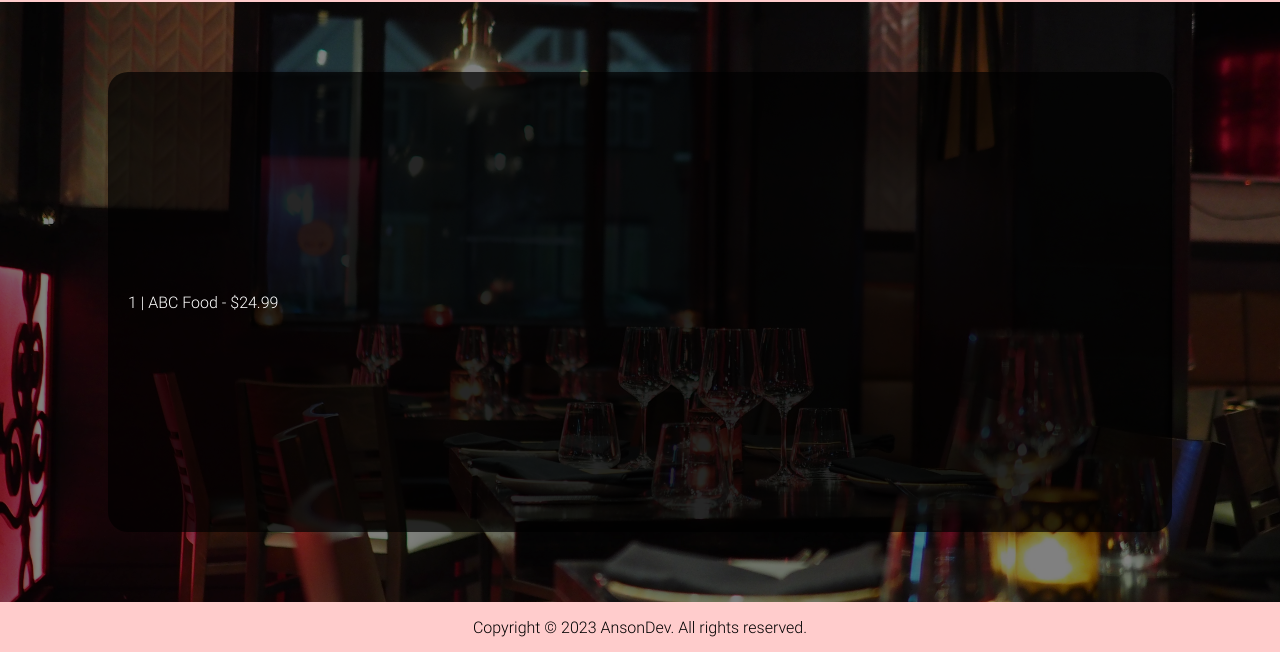
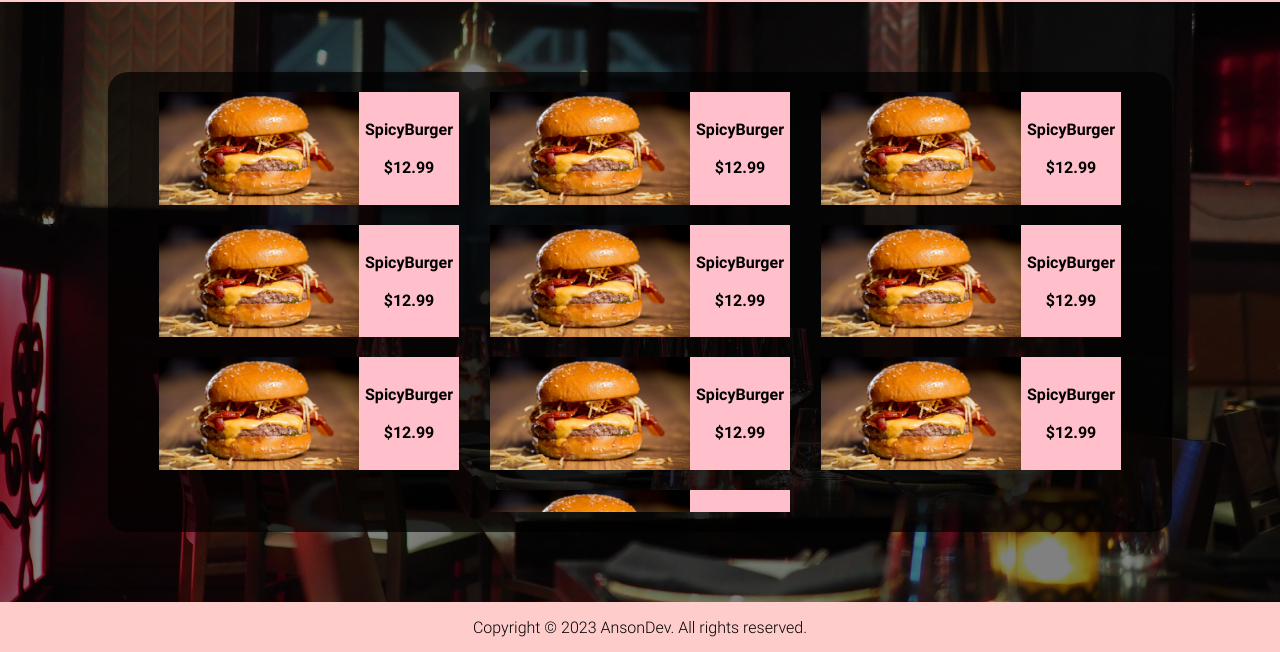
Before and after one commit to anson923/ResturantJS, a website built with webpack: page dist/index.html in a window 1280 px wide. Both pictures are taken after a click on the item "Menu". Shown: the part 195-847 px from the top of the page. Built offline with nearby package versions, Linux system fonts and the light colour scheme; files whose address does not match are found by name.

Commit message:
Added Style to Menu Items and dummy data

```diff
--- a/src/index.js
+++ b/src/index.js
@@ -25,6 +25,7 @@ tabs.forEach(tab => {
 
     const floater = document.querySelector('.floater');
     floater.innerHTML = ``;
+    floater.className = 'floater';
 
     switch(target){
 
@@ -35,6 +36,7 @@ tabs.forEach(tab => {
 
       case '#menu':
         console.log('load menu');
+        floater.classList.add('menu');
         InitMenu();
         break;
 
--- a/src/module/menu.js
+++ b/src/module/menu.js
@@ -1,21 +1,42 @@
 import '../styles/menu.css';
-
+import SpicyBurger from '../images/spicyBurger.jpeg';
 const FoodLibrary = [
-  {name: 'ABC Food', id: 1, price: 24.99},
+  {name: 'SpicyBurger', id: 1, price: 12.99, src:SpicyBurger},
+  {name: 'SpicyBurger', id: 2, price: 12.99, src:SpicyBurger},
+  {name: 'SpicyBurger', id: 3, price: 12.99, src:SpicyBurger},
+  {name: 'SpicyBurger', id: 4, price: 12.99, src:SpicyBurger},
+  {name: 'SpicyBurger', id: 5, price: 12.99, src:SpicyBurger},
+  {name: 'SpicyBurger', id: 6, price: 12.99, src:SpicyBurger},
+  {name: 'SpicyBurger', id: 7, price: 12.99, src:SpicyBurger},
+  {name: 'SpicyBurger', id: 8, price: 12.99, src:SpicyBurger},
+  {name: 'SpicyBurger', id: 9, price: 12.99, src:SpicyBurger},
+  {name: 'SpicyBurger', id: 10, price: 12.99, src:SpicyBurger},
 ];
 
 const createFoodItem = (food) => {
   const item = document.createElement('div');
-  item.classList.add('Food');
-  item.id = food.name + food.id;
-  item.textContent = `${food.id} | ${food.name} - $${food.price}`;
+  item.classList.add('FoodItemContainer');
+  const itemImage = new Image();
+  itemImage.id = 'FoodImage';
+  itemImage.src = food.src;
+  itemImage.alt = `${food.name} Image`;
+  item.appendChild(itemImage);
+
+  const info = document.createElement('div');
+  info.classList.add('FoodInfo');
+  info.id = food.name + food.id;
+  info.innerHTML = `<div>${food.name}</div> <br> <div>$${food.price}</div>`;
+  item.appendChild(info);
   return item;
 }
 
 function InitMenu() {
   const floater = document.querySelector('.floater');
+  const foodContainer = document.createElement('div');
+  foodContainer.classList.add('FoodContainer');
+  floater.appendChild(foodContainer);
 
-  FoodLibrary.forEach(food => floater.appendChild(createFoodItem(food)));
+  FoodLibrary.forEach(food => foodContainer.appendChild(createFoodItem(food)));
 }
 
 export default InitMenu;
--- a/src/styles/menu.css
+++ b/src/styles/menu.css
@@ -1,4 +1,46 @@
-.Food {
-  color: white;
+.FoodInfo {
+  color: black;
   font-size: 1rem;
+
+  font-weight: bold;
+  min-width: 100px;
+  display: flex;
+  flex-direction: column;
+  align-items: center;
+  justify-content: center;
+  background-color: pink;
 }
+@media (max-width: 480px) { /* adjust the max-width as needed */
+  .FoodInfo {
+    font-size: 0.8rem; /* reduce the font size for smaller screens */
+  }
+}
+
+/* Single Food Item */
+.FoodItemContainer {
+  display: grid;
+  grid-template-columns: 200px 1fr;
+  border-radius: 5px;
+}
+
+#FoodImage {
+  width: 100%;
+  min-width: 150px;
+}
+
+/* All Food FlexBox */
+.FoodContainer {
+  display: flex;
+  flex-wrap: wrap;
+  overflow: auto;
+  max-height: 100%;
+  width: 100%;
+
+  justify-content: space-evenly;
+  align-items: center;
+  row-gap: 20px;
+}
+
+.floater.menu {
+  display: block;
+}
```
Also changed, not shown: src/images/spicyBurger.jpeg (added).
